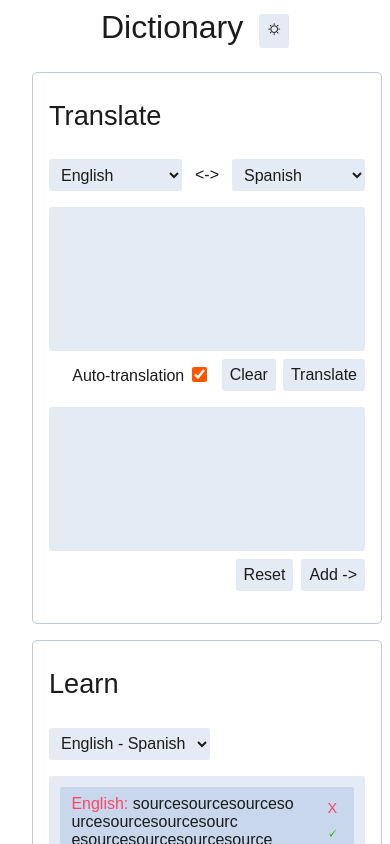
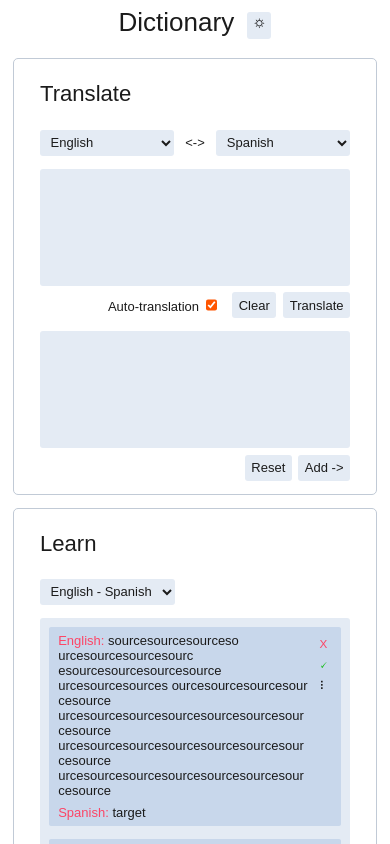
Before and after one commit to self-related/dictionary, a React (Vite) app: page / in a window 390 px wide. Shown: the top 844 px of the page. Built offline with nearby package versions, Linux system fonts and the light colour scheme; the HTML template or start-up script is replaced by a standard one.

Commit message:
Add font sizes for small screens

```diff
--- a/src/app/styles/global.css
+++ b/src/app/styles/global.css
@@ -4,6 +4,14 @@
 
     @media screen and (width > 1800px) {
         font-size: 22px;
+    }
+
+    @media screen and (width < 500px) {
+        font-size: 14px;
+    }
+
+    @media screen and (width < 400px) {
+        font-size: 13px;
     }
 }
 
--- a/src/pages/home/HomePage.module.css
+++ b/src/pages/home/HomePage.module.css
@@ -11,8 +11,7 @@
     display: flex;
     flex-direction: column;
     row-gap: 1rem;
-    padding: 1rem;
-    padding-bottom: 2rem;
+    padding: 1rem 2rem;
     width: 50%;
     min-width: min-content;
 
@@ -29,11 +28,11 @@
     .app {
         flex-direction: column;
         row-gap: 1rem;
+        padding: unset;
     }
 
     .appSection {
         min-width: 350px;
         width: 100%;
-
     }
 }
--- a/src/shared/ui/layout/Layout.module.css
+++ b/src/shared/ui/layout/Layout.module.css
@@ -23,7 +23,7 @@
 
 .main {
     flex-grow: 1;
-    padding: 1rem 2rem;
+    padding: 1rem;
     max-width: 2500px;
     margin: auto;
     width: 100%;
```
